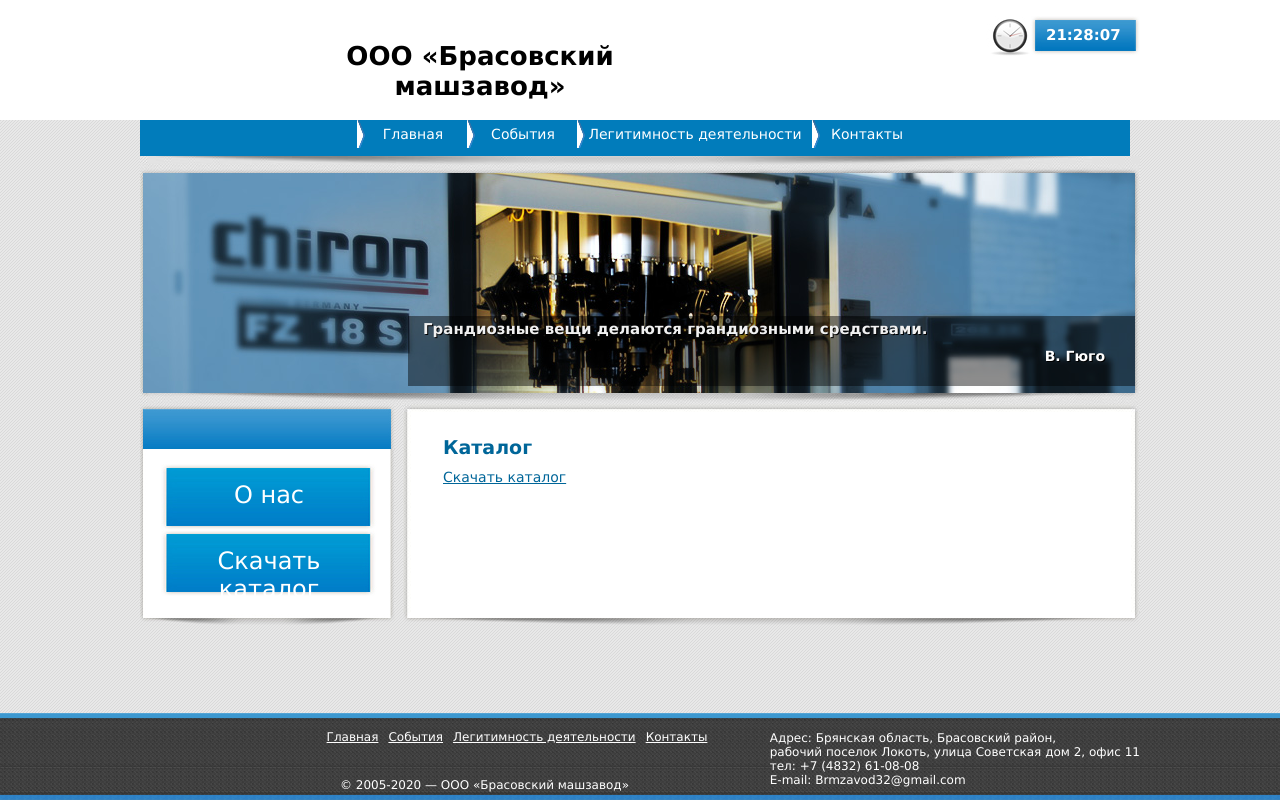
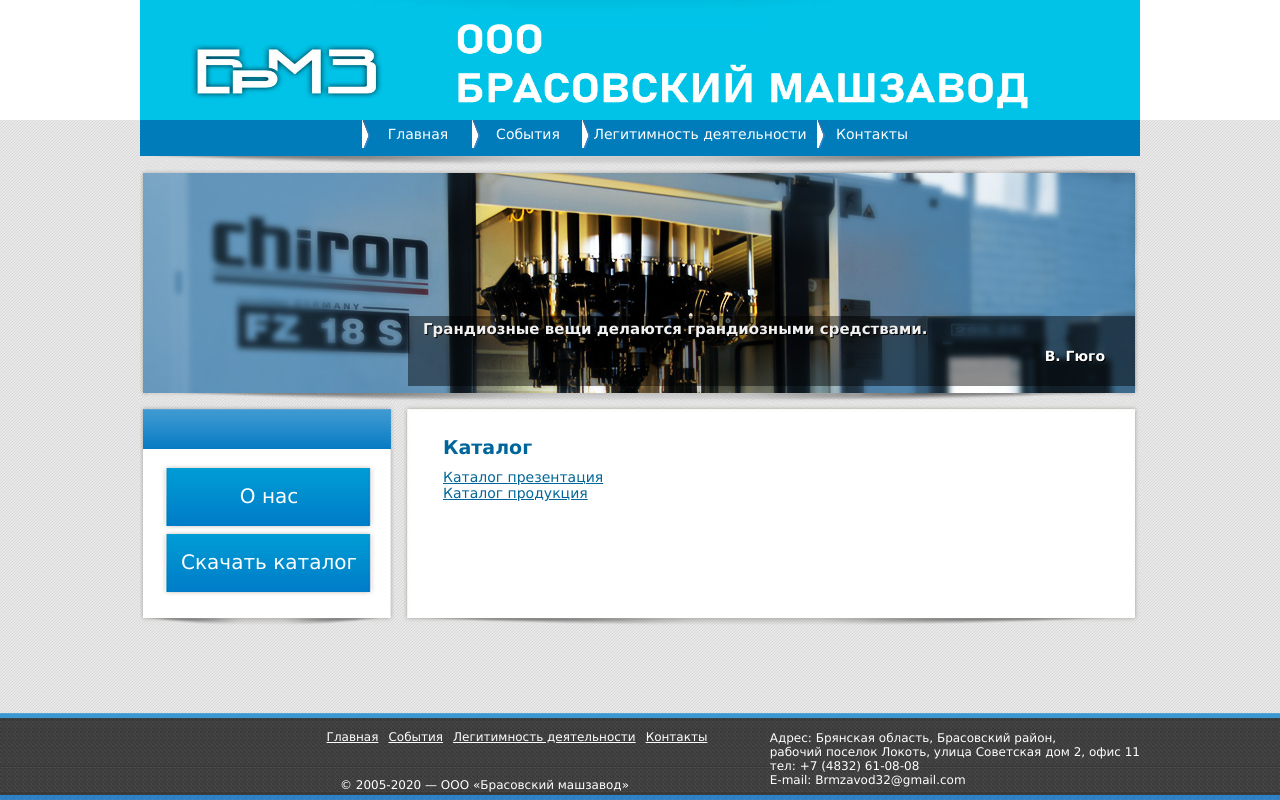
Before and after one commit to AlexUndead/brmz, a Django app: page /download_catalog/ in a window 1280 px wide. Run offline with Django 3.2, Linux system fonts and the light colour scheme.

Commit message:
Изменение шапки + фикс кнопок + новый каталог

```diff
--- a/pages/static/css/main.css
+++ b/pages/static/css/main.css
@@ -189,7 +189,7 @@ html,body
 }
 
 #topmenu {
-	width:990px;
+	width: 1000px;
 	height: 36px;
     /*padding-top: 4px;*/
 	text-align: center;
@@ -616,9 +616,9 @@ ol, ul {
 .module_prodall ul.menu   li a {
 	color: #FFFFFF;
    display: block;
-   font-size: 24px;
+   font-size: 20px;
    list-style: none outside none;
-	padding: 17px 5px 5px 20px;
+	padding: 20px 5px 5px 20px;
    text-decoration: none;
 	width: 190px;
 	text-align: center;
--- a/templates/base.html
+++ b/templates/base.html
@@ -5,6 +5,7 @@
 	<meta http-equiv="content-type" content="text/html; charset=utf-8">
 	<meta name="description" content="«Брасовский машзавод» занимается поставками различного промышленного оборудования и изготовлением качественных деталей для ж/д транспорта.">
 	<title>ООО «Брасовский машзавод»</title>
+	<meta name="yandex-verification" content="8323255b4778d1c7" />
     	<link rel="stylesheet" href="{% static 'css/main.css' %}">
     	<link rel="stylesheet" href="{% static 'css/slider.css' %}">
 	<script src="https://code.jquery.com/jquery-1.12.4.min.js" integrity="sha256-ZosEbRLbNQzLpnKIkEdrPv7lOy9C27hHQ+Xp8a4MxAQ=" crossorigin="anonymous"></script>
@@ -20,92 +21,8 @@
 	</style>
 	<!-- END WAYBACK TOOLBAR INSERT -->
 	<div id="all">
-		<div id="headerback">
-			<div style="position: relative;" id="header">
-				<div id="flogo"></div>
-				<div id="logo">
-					<p style="margin-top:41px; text-align: center; font-size: 26px; font-weight: bold;padding-right: 100px;">ООО «Брасовский машзавод»</p>
-				</div><!--end-logo-->
-				<div id="icolang">
-					<div id="ico">
-						<!--div id="con">
-							<a href="mailto:Brmzavod32@gmail.com">
-								<img src="{% static 'images/conv.png' %}">
-							</a>
-						</div--><!--end-con-->
-						<!--div id="home">
-							<a href="/">
-								<img src="{% static 'images/home.png' %}">
-							</a>
-						</div--><!--end-home-->
-						<!--div id="map">
-							<a href="/sitemap">
-								<img src="{% static 'images/sitemap.png' %}">
-							</a>
-						</div--><!--end-map-->
-					</div><!--end-ico-->
-				</div><!--end-icolang-->
-				<div id="inf">
-					<div id="clock">
-						<script language="JavaScript">
-							 <!--
-							 function showtime()
-							 {  setTimeout("showtime();",1000);
-								callerdate.setTime(callerdate.getTime()+1000);
-								var hh  = String(callerdate.getHours());
-								var mm  = String(callerdate.getMinutes());
-								var ss  = String(callerdate.getSeconds());
-								document.clock.face.value =
-								((hh < 10)? " " : "") + hh +
-								((mm < 10)? ":0" : ":") + mm +
-								((ss < 10)? ":0" : ":") + ss;
-
-							 }
-								callerdate=new Date(2018,03,31,21,28,00);
-							 -->
-						</script>
-						<form name="clock">
-							<input type="text" name="face" value="" size="15">
-						</form>
-					</div><!--end-clock-->
-               <div style="position:absolute; right: 155px;" id="search">
-						<!--form action="/" method="post">
-							<div class="search">
-								<label for="mod-search-searchword">Искать...</label>
-								<input name="searchword" id="mod-search-searchword" maxlength="20" class="inputbox" type="text" size="20" value="Что ищем?" onblur="if (this.value=='') this.value='Что ищем?';" onfocus="if (this.value=='Что ищем?') this.value='';"><input type="submit" value="Поиск" class="button" onclick="this.form.searchword.focus();">
-								<input type="hidden" name="task" value="search">
-								<input type="hidden" name="option" value="com_search">
-								<input type="hidden" name="Itemid" value="102">
-							</div>
-						</form-->
-					</div><!--end-search-->
-					<!--div id="informer">
-						<div id="lang">
-							<div class="mod-languages">
-								<table class="lang-block">
-									<tbody>
-										<tr>
-											<td class="lang-active" dir="ltr">
-												<img src="{% static 'images/ru.gif' %}" alt="Русский язык" title="Русский язык">
-											</td>
-											<td class="lang-active" dir="ltr">
-												<a href="/">Русский язык</a>
-											</td>
-										</tr>
-										<tr>
-											<td class="" dir="ltr">
-												<img src="{% static 'images/en.gif' %}" alt="English language" title="English language">
-											</td>
-											<td class="" dir="ltr">
-												<a href="/en/home">English language</a>
-											</td>
-										</tr>
-									</tbody>
-								</table>
-							</div>
-						</div><!--end-lang-->
-					</div--><!--end-iformer-->
-				</div><!--end-inf-->
+		<div id="headerback" >
+			<div style="position: relative; background: url({% static 'images/head_banner.jpg' %}) center; background-size:1000px 120px " id="header">
 			</div> <!--end-header-->
 		</div> <!--end-headerback-->
 		<div style="background: none;" id="main">
--- a/templates/download_catalog.html
+++ b/templates/download_catalog.html
@@ -3,5 +3,7 @@
 
 {% block content %}
 <h1>Каталог</h1>
-<a href="{% static 'word/catalog.doc' %}" target="_blank">Скачать каталог</a>
+<a href="{% static 'word/catalog_presentation.doc' %}" target="_blank">Каталог презентация</a>
+<br>
+<a href="{% static 'pdf/catalog_production.pdf' %}" target="_blank">Каталог продукция</a>
 {% endblock %}
```
Also changed, not shown: pages/static/images/head_banner.jpg (added), 2 other files.
